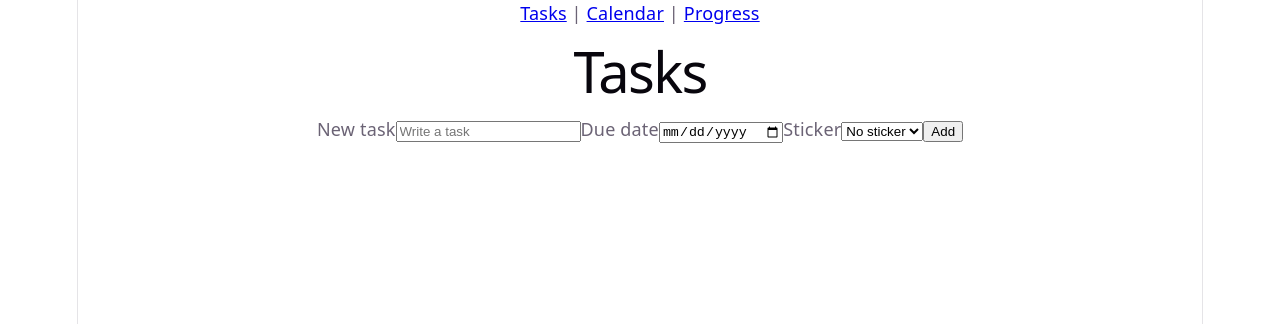
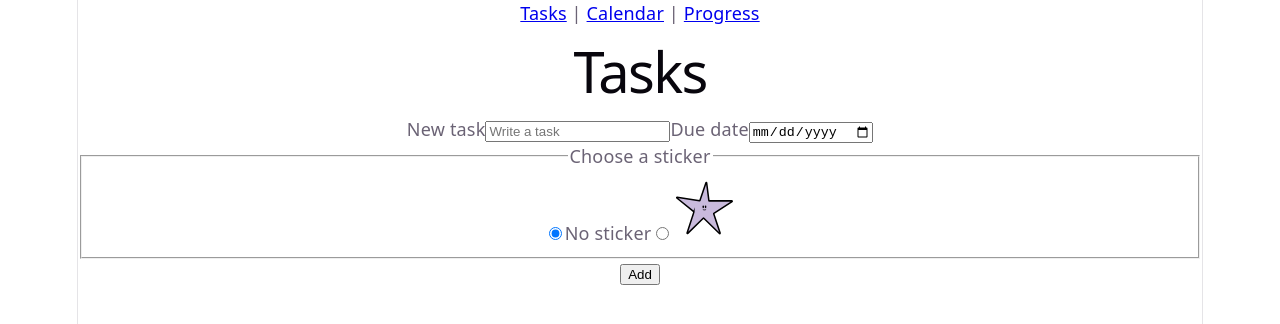
Before and after one commit to ahohenna/OMA-SOVELLUS-WOH, a React (Vite) app: page /tasks in a window 1280 px wide. Shown: the top 324 px of the page. Built offline with nearby package versions, Linux system fonts and the light colour scheme.

Commit message:
Näytä tarrat valittavina kuvina

```diff
--- a/src/pages/Tasks.jsx
+++ b/src/pages/Tasks.jsx
@@ -70,15 +70,31 @@ function deleteTask(taskId) {
         value={dueDate}
         onChange={(event) => setDueDate(event.target.value)}
         />
-        <label htmlFor="task-sticker">Sticker</label>
-        <select
-        id="task-sticker"
-        value={sticker}
-        onChange={(event) => setSticker(event.target.value)}
-    >
-        <option value="">No sticker</option>
-        <option value="/stickers/Star.svg">Star</option>
-</select>
+        <fieldset>
+            <legend>Choose a sticker</legend>
+            <label>
+                <input
+                type="radio"
+                name="sticker"
+                value=""
+                checked={sticker === ''}
+                onChange={(event) => setSticker(event.target.value)}
+            />
+            No sticker
+        </label>
+        <label>
+            <input
+            type="radio"
+            name="sticker"
+            value="/stickers/Star.svg"
+            checked={sticker === '/stickers/Star.svg'}
+            onChange={(event) => setSticker(event.target.value)}
+        />
+        <img src="/stickers/Star.svg" alt="Star sticker" width="64" height="64" />
+        </label>
+    </fieldset>
+
+
 
 
 
```
